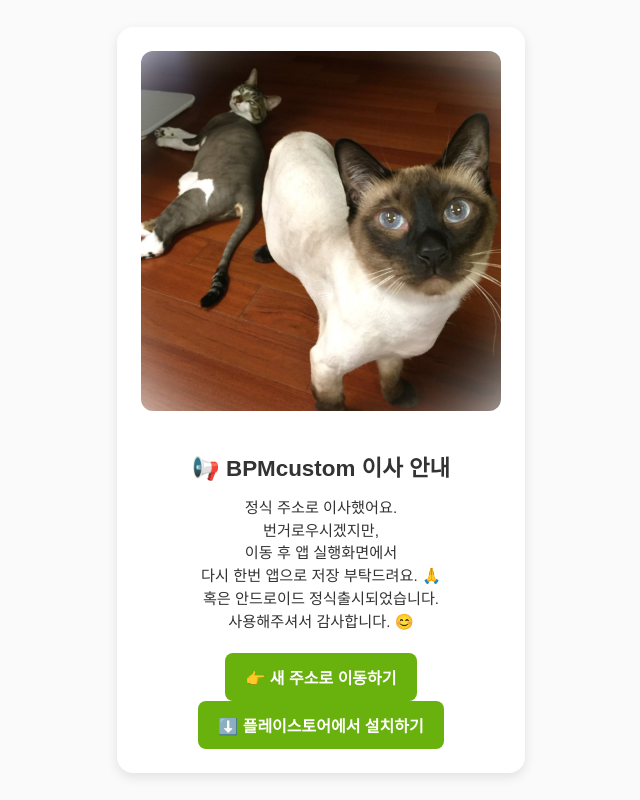
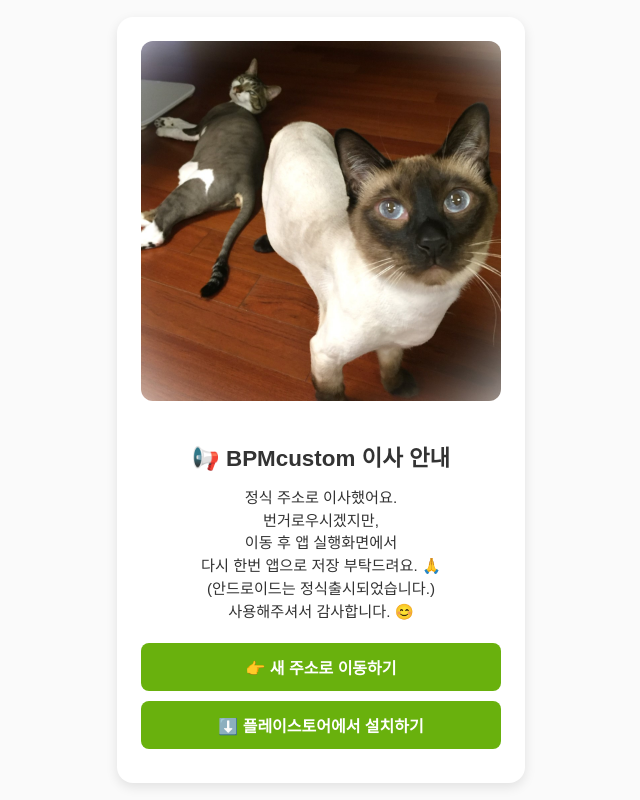
Before and after one commit to hodewdew-creator/custumtap, a plain HTML site: page index.html in a window 1280 px wide. Shown: the whole page, without its empty margins (319-959 px from the left). Drawn offline with Linux system fonts and the light colour scheme.

Commit message:
Update index.html

```diff
--- a/index.html
+++ b/index.html
@@ -39,7 +39,7 @@
       line-height: 1.5;
     }
     .btn {
-      display: inline-block;
+      display: block;              /* 버튼을 블록 요소로 */
       padding: 12px 20px;
       font-size: 1rem;
       font-weight: bold;
@@ -48,6 +48,7 @@
       border-radius: 8px;
       text-decoration: none;
       transition: background 0.2s;
+      margin: 10px 0;              /* 버튼 간격 */
     }
     .btn:hover {
       background: #57950b;
@@ -63,13 +64,11 @@
       번거로우시겠지만,<br>
       이동 후 앱 실행화면에서<br>
       다시 한번 앱으로 저장 부탁드려요. 🙏 <br>
-      혹은 안드로이드 정식출시되었습니다. <br>
+      (안드로이드는 정식출시되었습니다.) <br>
       사용해주셔서 감사합니다. 😊
-
     </p>
-    <a href="https://bpmcustom.hodew.xyz" class="btn">👉 새 주소로 이동하기</a><br>
+    <a href="https://bpmcustom.hodew.xyz" class="btn">👉 새 주소로 이동하기</a>
     <a href="https://play.google.com/store/apps/details?id=com.zhyunk.bpmcustom&pcampaignid=web_share" class="btn">⬇️ 플레이스토어에서 설치하기</a>
-
   </div>
 </body>
 </html>
```
